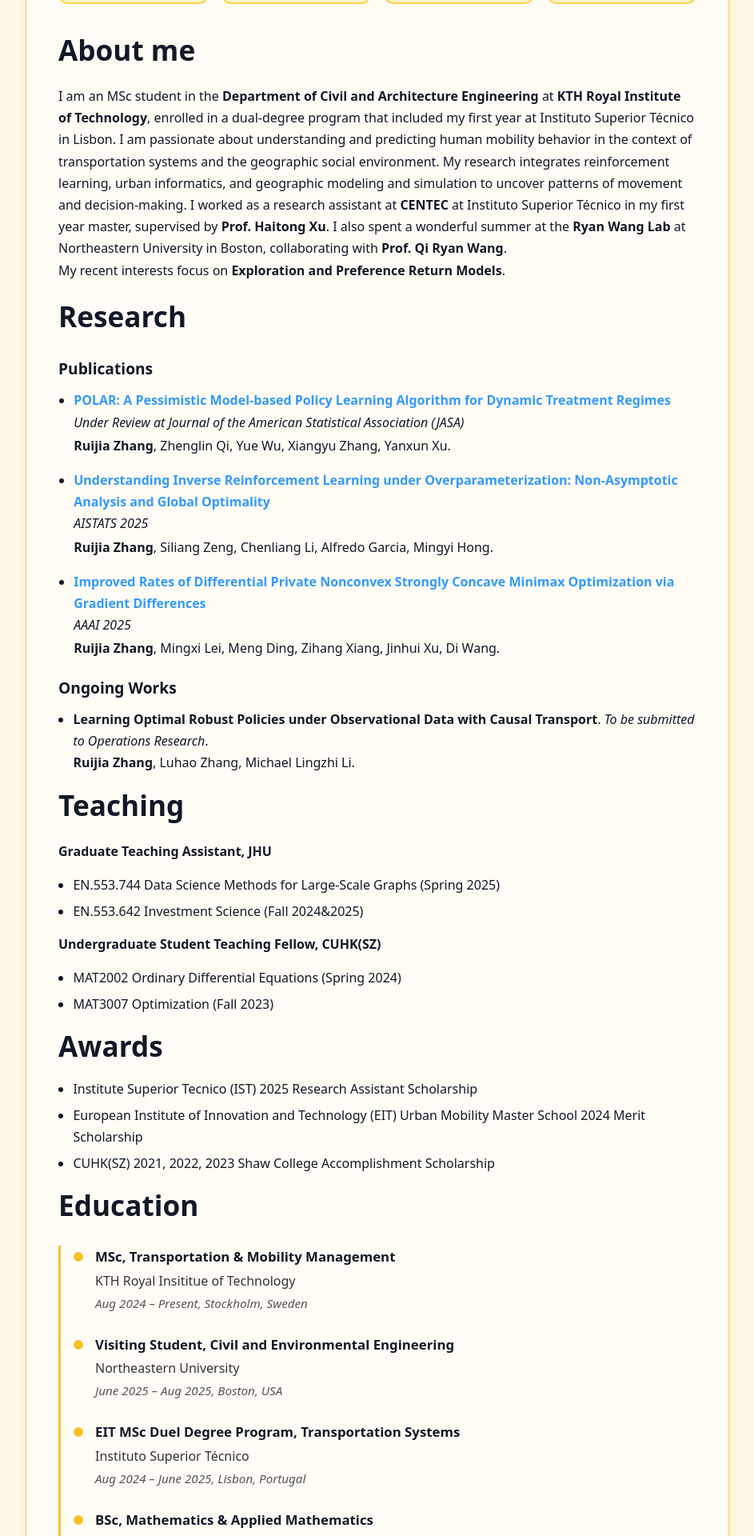
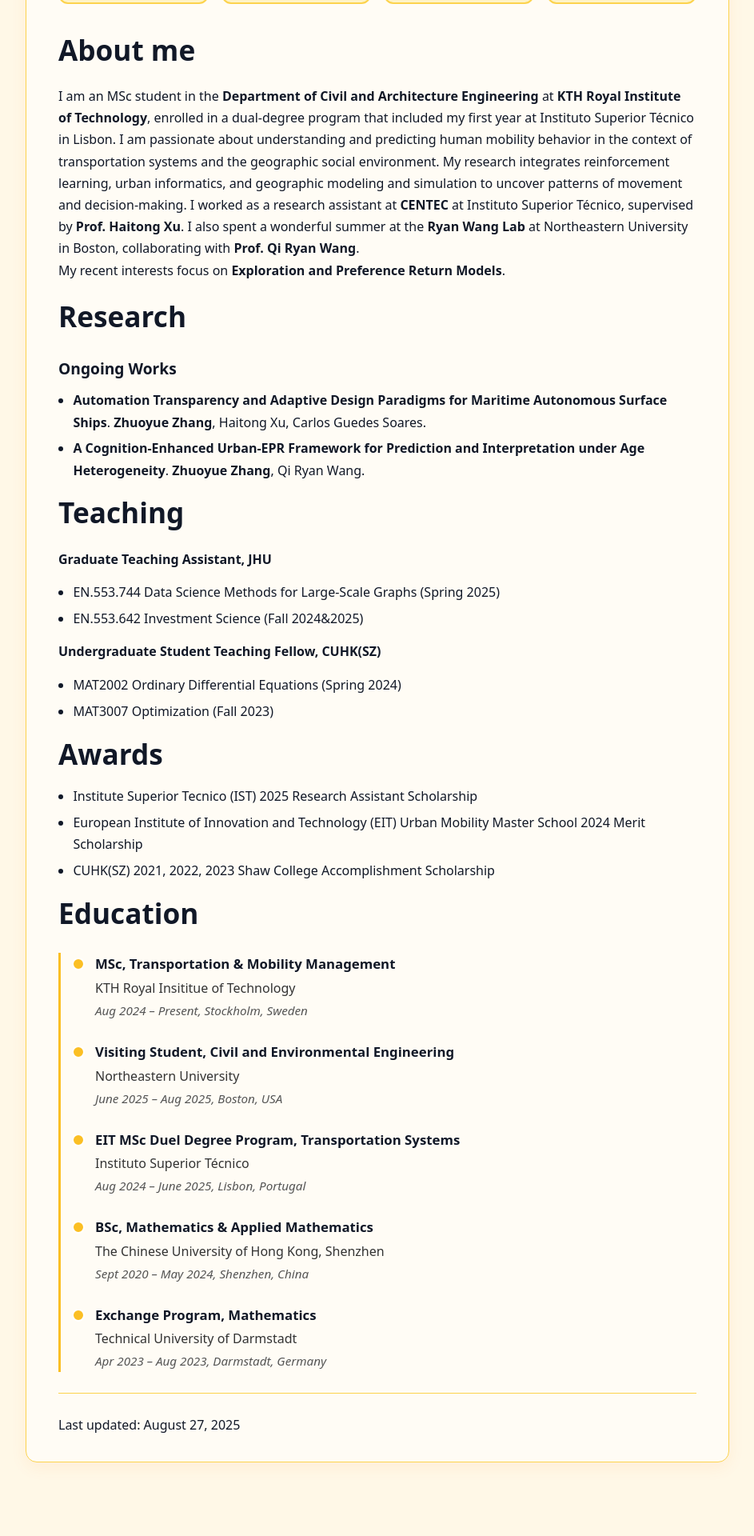
Before and after one commit to yayayida/yayayida.github.io, a Jekyll site: the page built from index.md, in a window 1280 px wide. Shown: the part 377-2297 px from the top of the page at 80% size, without its empty margins (168-1111 px from the left). Built offline with Jekyll 4.4.1, drawn with Linux system fonts in a browser that asks for light colours; after the commit the page ends 2245 px from its top, so only the background shows below that.

Commit message:
Update index.md

```diff
--- a/index.md
+++ b/index.md
@@ -76,60 +76,16 @@ title: "Zhuoyue Zhang"
 
 # About me
 I am an MSc student in the **Department of Civil and Architecture Engineering** at **KTH Royal Institute of Technology**, enrolled in a dual-degree program that included my first year at Instituto Superior Técnico in Lisbon.
-I am passionate about understanding and predicting human mobility behavior in the context of transportation systems and the geographic social environment. My research integrates reinforcement learning, urban informatics, and geographic modeling and simulation to uncover patterns of movement and decision-making. I worked as a research assistant at [**CENTEC**](http://www.centec.tecnico.ulisboa.pt/en/index.aspx) at Instituto Superior Técnico in my first year master, supervised by [**Prof. Haitong Xu**](https://scholar.google.com/citations?user=zrsb6awAAAAJ&hl=en). I also spent a wonderful summer at the [**Ryan Wang Lab**](https://sites.google.com/view/uirlab/home?authuser=0) at Northeastern University in Boston, collaborating with [**Prof. Qi Ryan Wang**](https://coe.northeastern.edu/people/wang-qi/).
+I am passionate about understanding and predicting human mobility behavior in the context of transportation systems and the geographic social environment. My research integrates reinforcement learning, urban informatics, and geographic modeling and simulation to uncover patterns of movement and decision-making. I worked as a research assistant at [**CENTEC**](http://www.centec.tecnico.ulisboa.pt/en/index.aspx) at Instituto Superior Técnico, supervised by [**Prof. Haitong Xu**](https://scholar.google.com/citations?user=zrsb6awAAAAJ&hl=en). I also spent a wonderful summer at the [**Ryan Wang Lab**](https://sites.google.com/view/uirlab/home?authuser=0) at Northeastern University in Boston, collaborating with [**Prof. Qi Ryan Wang**](https://coe.northeastern.edu/people/wang-qi/).
 My recent interests focus on **Exploration and Preference Return Models**.
 
 # Research
 
-### Publications
-
-<style>
-  /* 只作用于 Publications */
-  main .pubs a.pub-link,
-  main .pubs a.pub-link:visited{
-    color:#3399ff !important;        /* 浅蓝 */
-    text-decoration:none !important;
-    font-weight:700;
-  }
-  main .pubs a.pub-link:hover{
-    color:#0066cc !important;        /* 悬停稍深 */
-    text-decoration:underline !important;
-  }
-  main .pubs{ margin: 8px 0 0; padding-left: 1.2rem; }
-  main .pubs li{ margin: 0 0 16px 0; }
-  main .pubs .venue{ font-style: italic; }
-  main .pubs .authors{ display:block; margin-top:2px; }
-</style>
-
-<ul class="pubs">
-  <li>
-    <a class="pub-link" href="https://arxiv.org/abs/2506.20406">
-      POLAR: A Pessimistic Model-based Policy Learning Algorithm for Dynamic Treatment Regimes
-    </a><br>
-    <span class="venue">Under Review at Journal of the American Statistical Association (JASA)</span><br>
-    <span class="authors"><strong>Ruijia Zhang</strong>, Zhenglin Qi, Yue Wu, Xiangyu Zhang, Yanxun Xu.</span>
-  </li>
-
-  <li>
-    <a class="pub-link" href="https://arxiv.org/abs/2503.17865">
-      Understanding Inverse Reinforcement Learning under Overparameterization: Non-Asymptotic Analysis and Global Optimality
-    </a><br>
-    <span class="venue">AISTATS 2025</span><br>
-    <span class="authors"><strong>Ruijia Zhang</strong>, Siliang Zeng, Chenliang Li, Alfredo Garcia, Mingyi Hong.</span>
-  </li>
-
-  <li>
-    <a class="pub-link" href="https://arxiv.org/abs/2503.18317">
-      Improved Rates of Differential Private Nonconvex Strongly Concave Minimax Optimization via Gradient Differences
-    </a><br>
-    <span class="venue">AAAI 2025</span><br>
-    <span class="authors"><strong>Ruijia Zhang</strong>, Mingxi Lei, Meng Ding, Zihang Xiang, Jinhui Xu, Di Wang.</span>
-  </li>
-</ul>
-
 ### Ongoing Works
-- **Learning Optimal Robust Policies under Observational Data with Causal Transport**. *To be submitted to Operations Research*.
-  **Ruijia Zhang**, Luhao Zhang, Michael Lingzhi Li.
+- **Automation Transparency and Adaptive Design Paradigms for Maritime Autonomous Surface Ships**.
+  **Zhuoyue Zhang**, Haitong Xu, Carlos Guedes Soares.
+- **A Cognition-Enhanced Urban-EPR Framework for Prediction and Interpretation under Age Heterogeneity**.
+  **Zhuoyue Zhang**, Qi Ryan Wang.
 
 # Teaching
 **Graduate Teaching Assistant, JHU**
```
